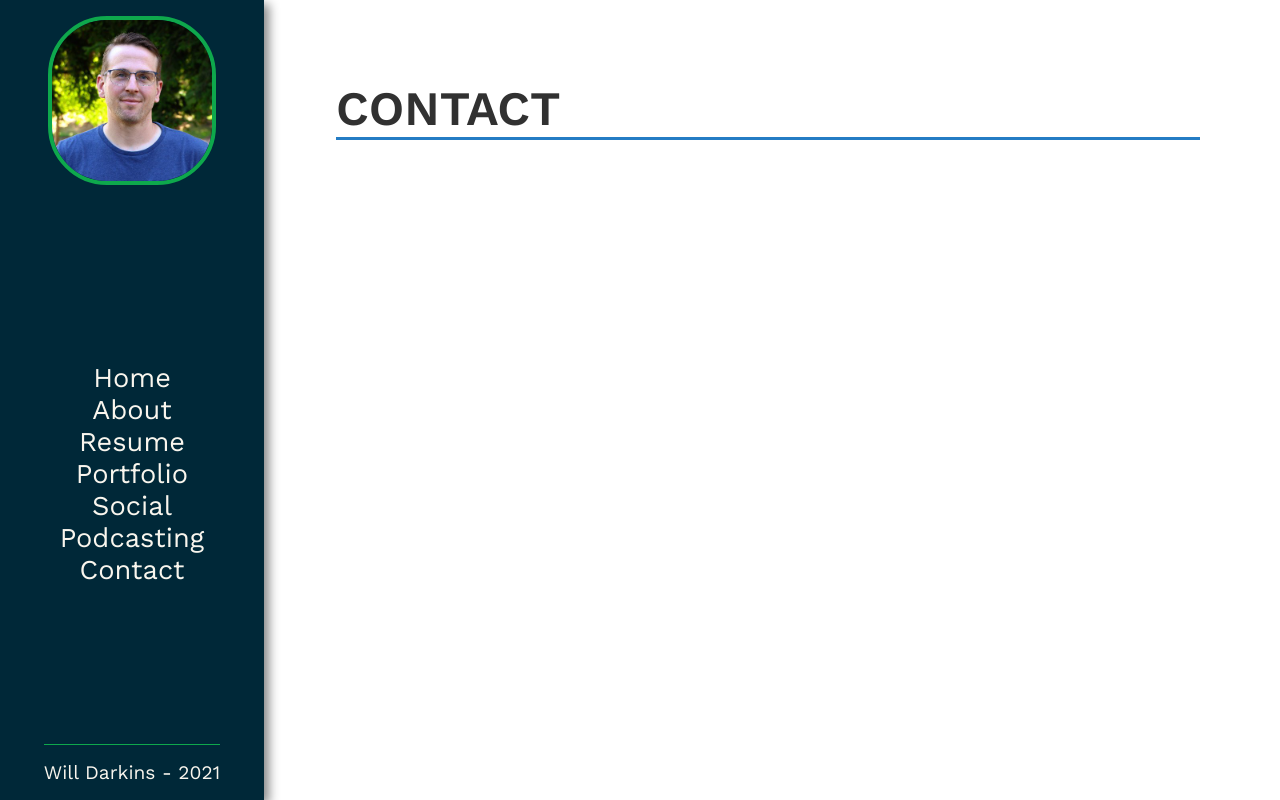
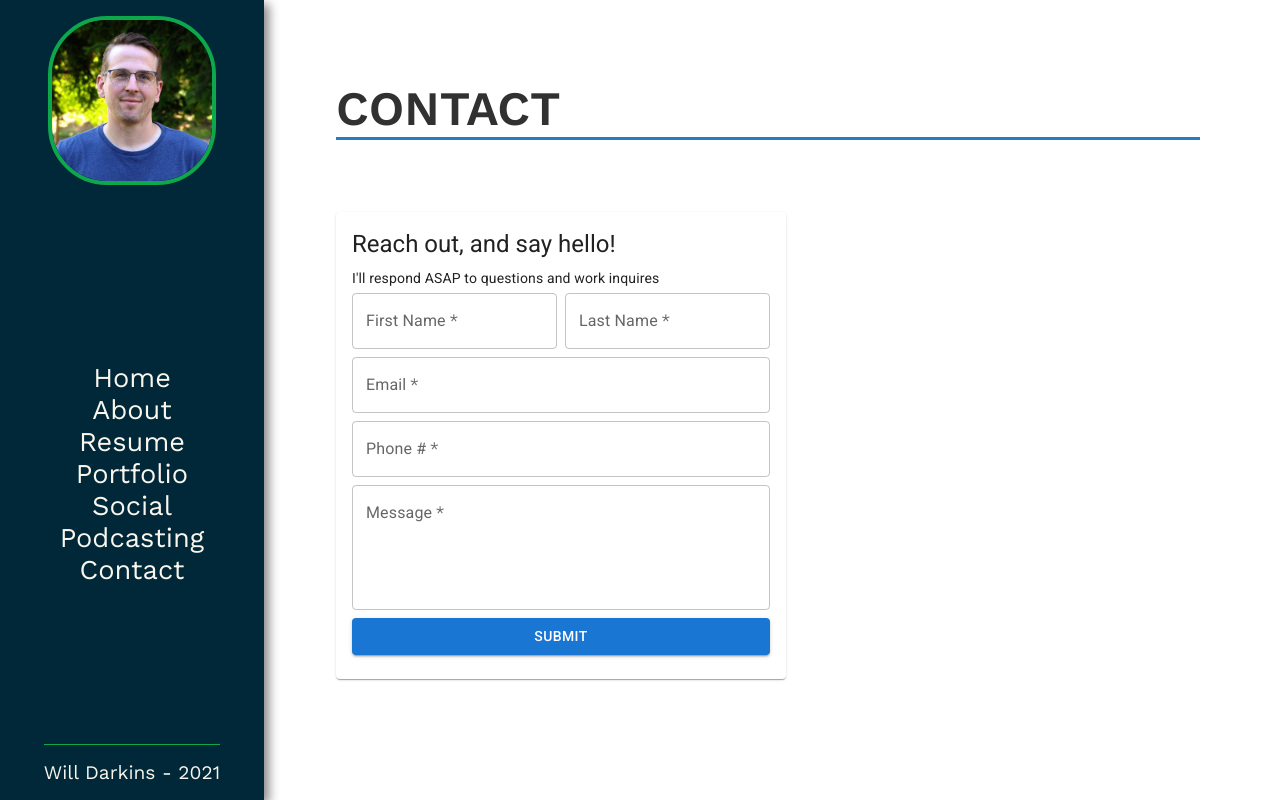
Before and after one commit to willdarkins/portfolio_darkins, a React (Create React App) app: page /contact in a window 1280 px wide. Built offline with nearby package versions, Linux system fonts and the light colour scheme; a web font is replaced by a local one.

Commit message:
contact form has been previously created in Material UI... considering making contact cards with the paper components

```diff
--- a/src/Pages/ContactPage.js
+++ b/src/Pages/ContactPage.js
@@ -1,18 +1,31 @@
 import React from 'react';
 import styled from 'styled-components'
-import {MainLayout, InnerLayout} from '../Styles/Layout'
+import { MainLayout, InnerLayout } from '../Styles/Layout'
 import Title from '../Components/Title';
-// import ContactForm from '../Components/ContactForm'
+import ContactForm from '../Components/ContactForm'
 
 const ContactStyles = styled.section`
-
+    .contact-section{
+        display: grid;
+        grid-template-columns: repeat(2, 1fr);
+        position: absolute;
+        left: auto;
+    }
 `
-
 function Contact() {
     return (
         <MainLayout>
             <Title title={'Contact'} />
-            {/* <ContactForm /> */}
+            <ContactStyles>
+                <InnerLayout className={'contact-section'}>
+                    <div className='material-contact-form'>
+                        <ContactForm />
+                    </div>
+                    <div className='contact-panels'>
+
+                    </div>
+                </InnerLayout>
+            </ContactStyles>
         </MainLayout>
     )
 }
```
